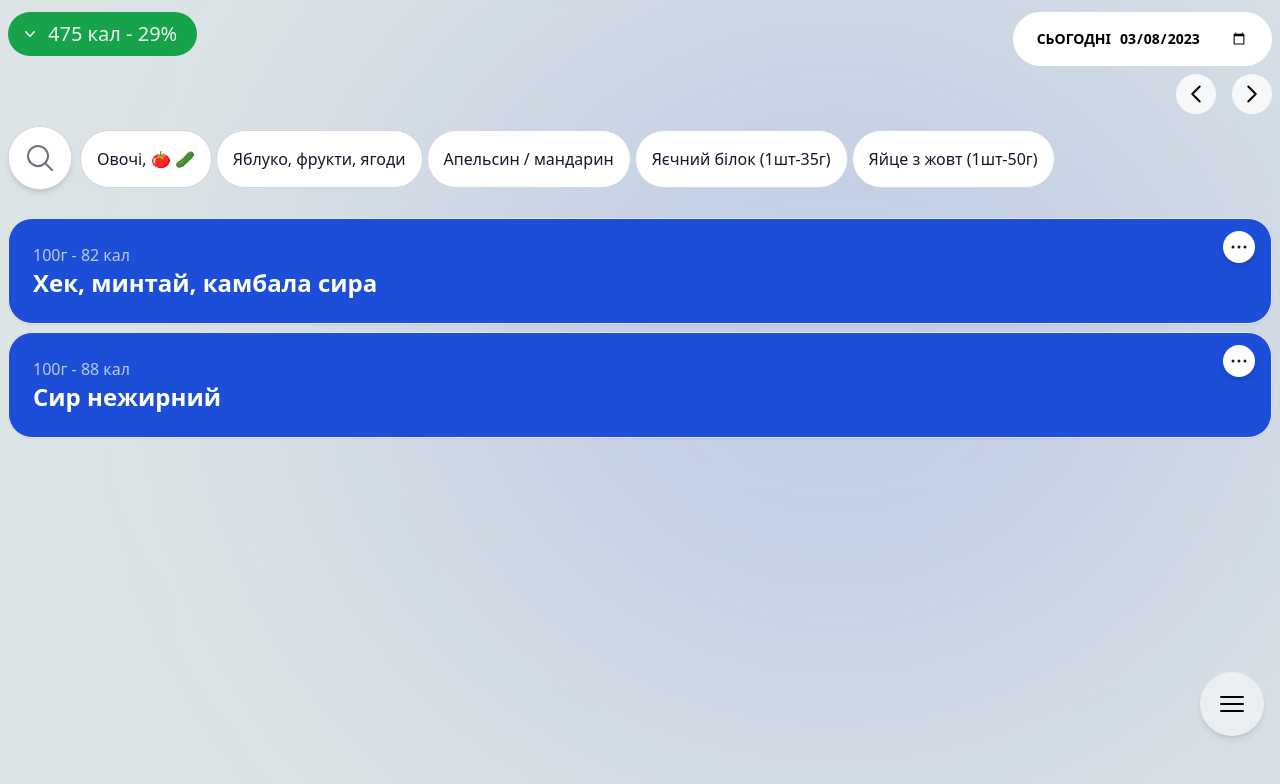
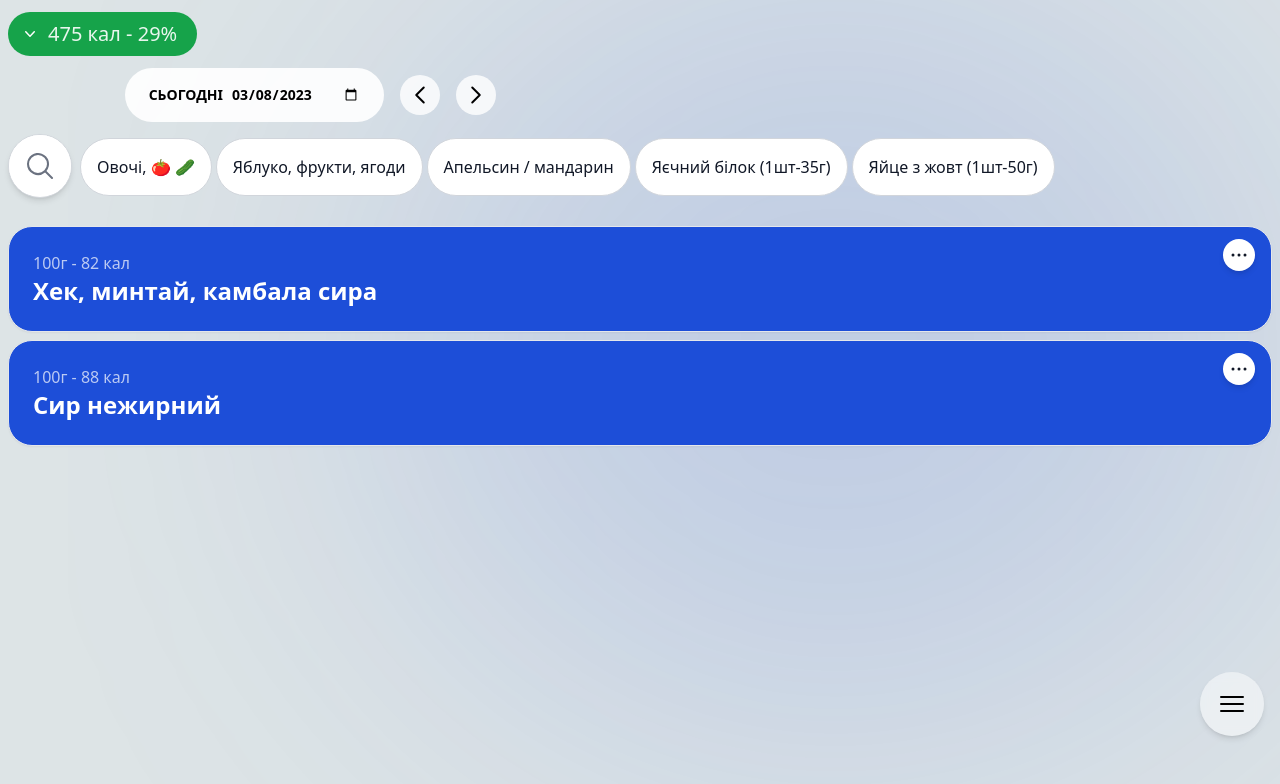
Before and after one commit to bodik87/puzo, a React (Vite) app: page / in a window 1280 px wide. Shown: the top 784 px of the page. Built offline with nearby package versions, Linux system fonts and the light colour scheme.

Commit message:
Fixed styles

```diff
--- a/src/components/DatePicker.jsx
+++ b/src/components/DatePicker.jsx
@@ -55,8 +55,8 @@ export default function DatePicker() {
   }
 
   return (
-    <div className="max-w-lg ml-auto pr-2 flex flex-col justify-between items-end">
-      <div className="bg-white px-6 py-2 rounded-full flex justify-center items-center text-sm font-semibold relative">
+    <div className="max-w-lg mt-14 pr-4 flex items-center justify-end gap-4">
+      <div className="bg-white/90 px-6 py-2 rounded-full flex justify-center items-center text-sm font-semibold relative">
         <span>{textFormatedDay.toUpperCase()}</span>
 
         <input
@@ -66,7 +66,7 @@ export default function DatePicker() {
           onChange={handleDateChange}
         />
       </div>
-      <div className="mt-2 flex gap-4">
+      <div className="flex gap-4">
         <button
           onClick={() => decreaseDate(currentDate)}
           className="bg-white/80 p-2 rounded-full hover:bg-white  active:scale-95 transition-all"
```
